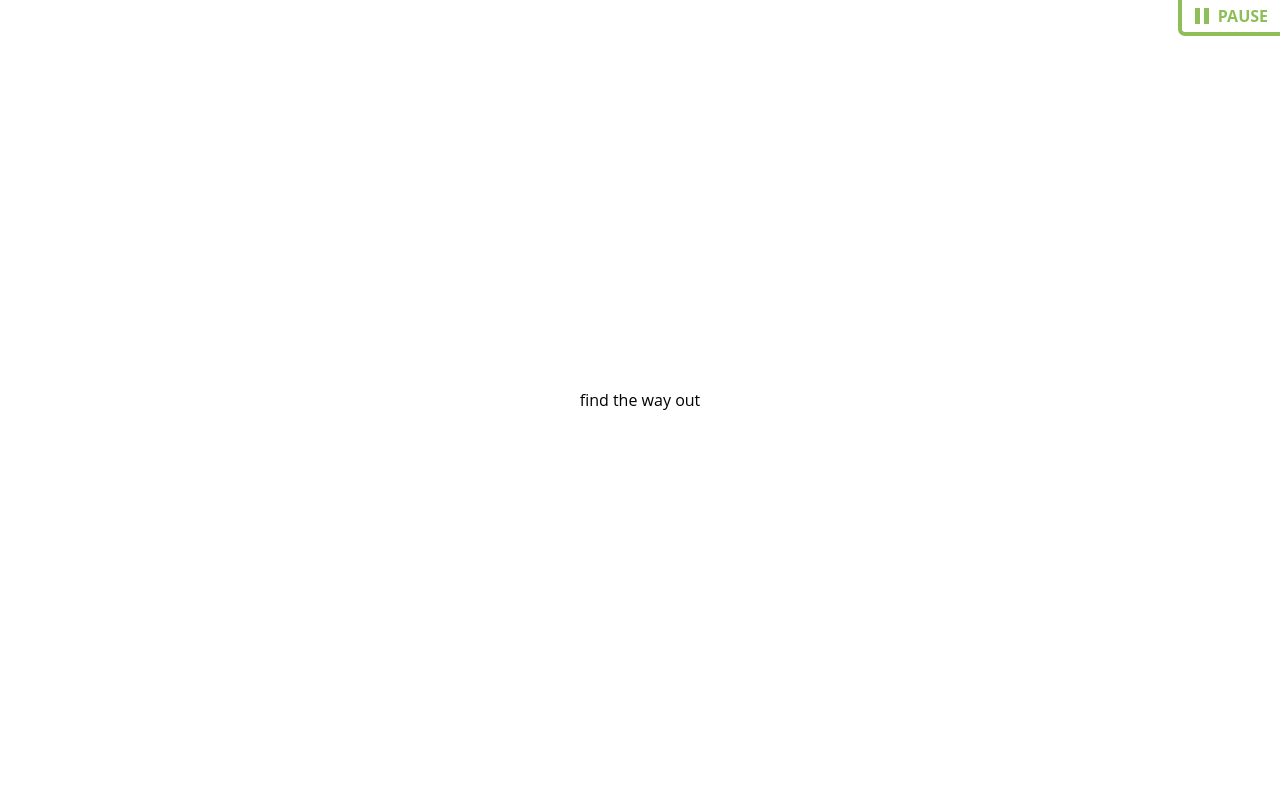
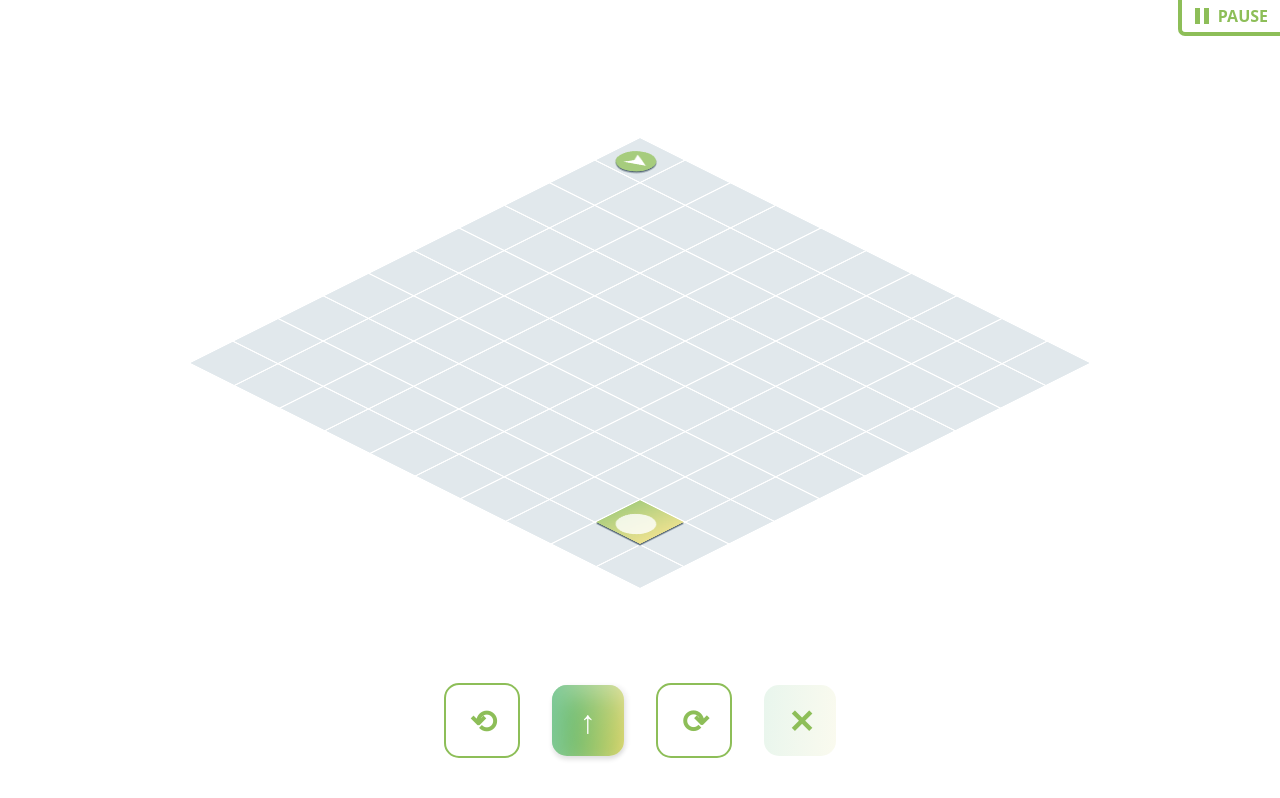
Before and after one commit to Kiclos/filles-du-numerique, a Vue app: page / in a window 1280 px wide. Built offline with nearby package versions, Linux system fonts and the light colour scheme.

Commit message:
feat[wip]: algorithm game

```diff
--- /dev/null
+++ b/src/assets/scss/_way-out.scss
@@ -0,0 +1,120 @@
+$square-size: 4rem;
+
+.dt-way-out{
+
+  &__container {
+    position: relative;
+    height: $square-size * 10;
+    width: $square-size * 10;
+    display: flex;
+    justify-content: center;
+    align-items: center;
+    flex-direction: column;
+    transform: rotateX(-60deg) rotateY(0deg) rotateZ(45deg);
+  }
+
+  &__row {
+    display: flex;
+    align-items: center;
+    justify-content: center;
+
+    &:last-child .dt-way-out__square {
+      border-bottom: 2px solid $white;
+    }
+  }
+
+  &__square {
+    position: relative;
+    display: inline-block;
+    height: $square-size;
+    width: $square-size;
+    background-color: $light-grey;
+    border-top: 2px solid $white;
+    border-left: 2px solid $white;
+
+    &:last-child {
+      border-right: 2px solid $white;
+    }
+
+    &.-flagged {
+
+      &:after {
+        position: absolute;
+        display: flex;
+        align-items: center;
+        justify-content: center;
+        content: "⬤";
+        color: rgba($white, .8);
+        font-size: 2.5rem;
+        top: 0;
+        left: 0;
+        height: 100%;
+        width: 100%;
+        background: linear-gradient(95.43deg, lighten($light-green, 10%) -6.84%, lighten($yellow, 10%) 124.14%);
+        box-shadow: 3px 3px rgba($black, .25), 2px 2px rgba($black, .5), 1px 1px rgba($black, .75);
+        z-index: 1;
+      }
+    }
+  }
+
+  &__pawn {
+    position: absolute;
+    width: $square-size;
+    height: $square-size;
+    transition: .5s;
+    z-index: 2;
+
+    &:after {
+      position: absolute;
+      top: 50%;
+      left: 50%;
+      content: "⬤";
+      font-size: 2.5rem;
+      color: lighten($light-green, 10%);
+      transform: translate(-50%, -50%);
+      text-shadow: 3px 3px rgba($black, .25), 2px 2px rgba($black, .25), 1px 1px rgba($black, .75);
+      z-index: 1;
+    }
+
+    &:before {
+      position: absolute;
+      top: 50%;
+      left: 50%;
+      content: '➤';
+      font-size: 2rem;
+      color: $white;
+      transform: translate(-50%, -50%);
+      transition: .3s;
+      z-index: 2;
+    }
+
+    &.-top:before {
+      transform: translate(-50%, -50%) rotateZ(-90deg);
+    }
+
+    &.-right:before {
+      transform: translate(-45%, -45%) rotateZ(0deg);
+    }
+
+    &.-bottom:before {
+      transform: translate(-55%, -40%) rotateZ(90deg);
+    }
+
+    &.-left:before {
+      transform: translate(-60%, -45%) rotateZ(180deg);
+    }
+  }
+
+  &__commands {
+    display: flex;
+    justify-content: center;
+    align-items: center;
+
+    .dt-button {
+      font-size: 2rem;
+      text-align: center;
+      margin: 0 1rem;
+      white-space: nowrap;
+    }
+  }
+}
--- a/src/assets/scss/main.scss
+++ b/src/assets/scss/main.scss
@@ -22,4 +22,5 @@
 
 // views
 @import "number-link";
+@import "way-out";
 @import "view-dialog";
--- a/src/components/Games/FindTheWayOut.vue
+++ b/src/components/Games/FindTheWayOut.vue
@@ -1,17 +1,120 @@
 <template>
   <div class="dt-number-link__content">
     <PauseMenu color="green"/>
-    find the way out
+    <div class="dt-way-out__container">
+      <div class="dt-way-out__pawn" :class="`-${pawn.orientation}`" :style="getPawnStyle"></div>
+      <div v-for="i in 10" :key="`row-${i}`" class="dt-way-out__row">
+        <div v-for="j in 10" :key="`square-${j}`"
+             class="dt-way-out__square"
+             :class="{ '-flagged': i === 9 && j === 9 }">
+        </div>
+      </div>
+    </div>
+    <div class="dt-way-out__commands">
+      <button class="dt-button -outlined -green" @click="rotateLeft()">⟲</button>
+      <button class="dt-button -green" @click="goForward()">↑</button>
+      <button class="dt-button -outlined -green" @click="rotateRight()">⟳</button>
+      <button class="dt-button -text -green" @click="reset()">✕</button>
+    </div>
   </div>
 </template>
 
 <script lang="ts">
-import { defineComponent } from 'vue';
+/* eslint-disable object-curly-newline */
+import { computed, defineComponent, reactive } from 'vue';
 import PauseMenu from '@/components/GamesUI/PauseMenu/PauseMenu.vue';
 
 export default defineComponent({
   name: 'NumberLink',
   components: { PauseMenu },
   events: { endGame: () => null },
+  setup() {
+    // eslint-disable-next-line no-shadow
+    enum PawnOrientation {
+      top = 'top',
+      left = 'left',
+      right = 'right',
+      bottom = 'bottom',
+    }
+
+    interface Pawn {
+      x: number,
+      y: number,
+      orientation: PawnOrientation,
+    }
+
+    const pawn: Pawn = reactive<Pawn>({ x: 0, y: 0, orientation: PawnOrientation.right });
+
+    const getPawnStyle = computed(() => ({ top: `${pawn.y * 4}rem`, left: `${pawn.x * 4}rem` }));
+
+    function goForward(): void {
+      // eslint-disable-next-line default-case
+      switch (pawn.orientation) {
+        case PawnOrientation.top:
+          pawn.y = pawn.y > 0 ? pawn.y - 1 : pawn.y;
+          break;
+        case PawnOrientation.bottom:
+          pawn.y = pawn.y < 9 ? pawn.y + 1 : pawn.y;
+          break;
+        case PawnOrientation.left:
+          pawn.x = pawn.x > 0 ? pawn.x - 1 : pawn.x;
+          break;
+        case PawnOrientation.right:
+          pawn.x = pawn.x < 9 ? pawn.x + 1 : pawn.x;
+          break;
+      }
+    }
+
+    function rotateLeft(): void {
+      // eslint-disable-next-line default-case
+      switch (pawn.orientation) {
+        case PawnOrientation.top:
+          pawn.orientation = PawnOrientation.left;
+          break;
+        case PawnOrientation.bottom:
+          pawn.orientation = PawnOrientation.right;
+          break;
+        case PawnOrientation.left:
+          pawn.orientation = PawnOrientation.bottom;
+          break;
+        case PawnOrientation.right:
+          pawn.orientation = PawnOrientation.top;
+          break;
+      }
+    }
+
+    function rotateRight(): void {
+      // eslint-disable-next-line default-case
+      switch (pawn.orientation) {
+        case PawnOrientation.top:
+          pawn.orientation = PawnOrientation.right;
+          break;
+        case PawnOrientation.bottom:
+          pawn.orientation = PawnOrientation.left;
+          break;
+        case PawnOrientation.left:
+          pawn.orientation = PawnOrientation.top;
+          break;
+        case PawnOrientation.right:
+          pawn.orientation = PawnOrientation.bottom;
+          break;
+      }
+    }
+
+    function reset(): void {
+      pawn.x = 0;
+      pawn.y = 0;
+      pawn.orientation = PawnOrientation.right;
+    }
+
+    return {
+      pawn,
+      getPawnStyle,
+      goForward,
+      rotateRight,
+      rotateLeft,
+      reset,
+    };
+  },
 });
 </script>
```
